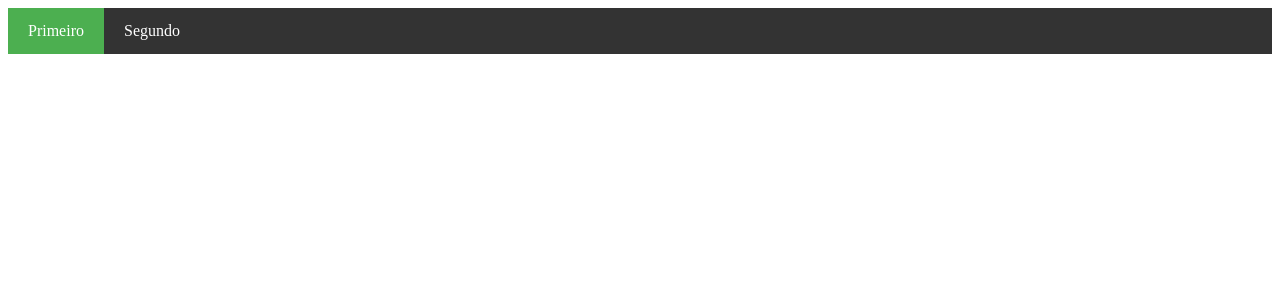
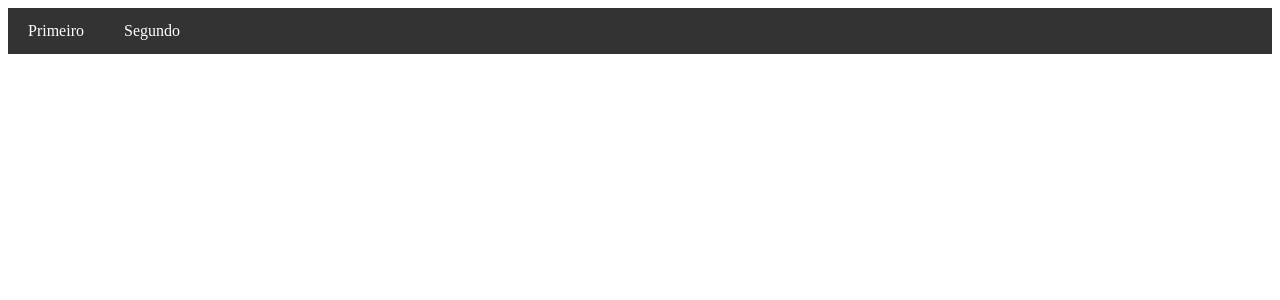
Before and after one commit to filipe-fff/Udemy-angular-roteamento-basico, an Angular app in the folder roteamento-basico/aulas/1-roteamento-basico/: page / in a window 1280 px wide. Shown: the top 300 px of the page. Built offline with nearby package versions, Linux system fonts and the light colour scheme.

Commit message:
Aulas de Aplicação da classe para a classe atual e status feito

```diff
--- a/roteamento-basico/aulas/1-roteamento-basico/src/app/app.component.html
+++ b/roteamento-basico/aulas/1-roteamento-basico/src/app/app.component.html
@@ -1,9 +1,13 @@
 <div class="menu">
-  <div class="menu__item menu__item--selected">
-      <a class="menu__link" routerLink="/primeiro">Primeiro</a>
+  <div class="menu__item" routerLinkActive="menu__item--selected" #rlaPrimeiro="routerLinkActive">
+      <a class="menu__link" routerLink="/primeiro">
+        Primeiro {{ rlaPrimeiro.isActive ? "Ativado" : "" }}
+      </a>
   </div>
-  <div class="menu__item">
-      <a class="menu__link" routerLink="/segundo">Segundo</a>
+  <div class="menu__item" routerLinkActive="menu__item--selected" #rlaSegundo="routerLinkActive">
+      <a class="menu__link" routerLink="/segundo">
+        Segundo {{ rlaSegundo.isActive ? "Ativado" : "" }}
+      </a>
   </div>
 </div>
 
--- a/roteamento-basico/aulas/1-roteamento-basico/src/app/app.component.ts
+++ b/roteamento-basico/aulas/1-roteamento-basico/src/app/app.component.ts
@@ -1,14 +1,14 @@
 import { CommonModule } from '@angular/common';
 import { Component } from '@angular/core';
-import { RouterLink, RouterOutlet } from '@angular/router';
+import { RouterLink, RouterLinkActive, RouterOutlet } from '@angular/router';
 
 @Component({
   selector: 'app-root',
   standalone: true,
-  imports: [CommonModule, RouterOutlet, RouterLink],
+  imports: [CommonModule, RouterOutlet, RouterLink, RouterLinkActive],
   templateUrl: './app.component.html',
   styleUrl: './app.component.scss'
 })
 export class AppComponent {
-  title = '1-roteamento-standalone';
+
 }
```
